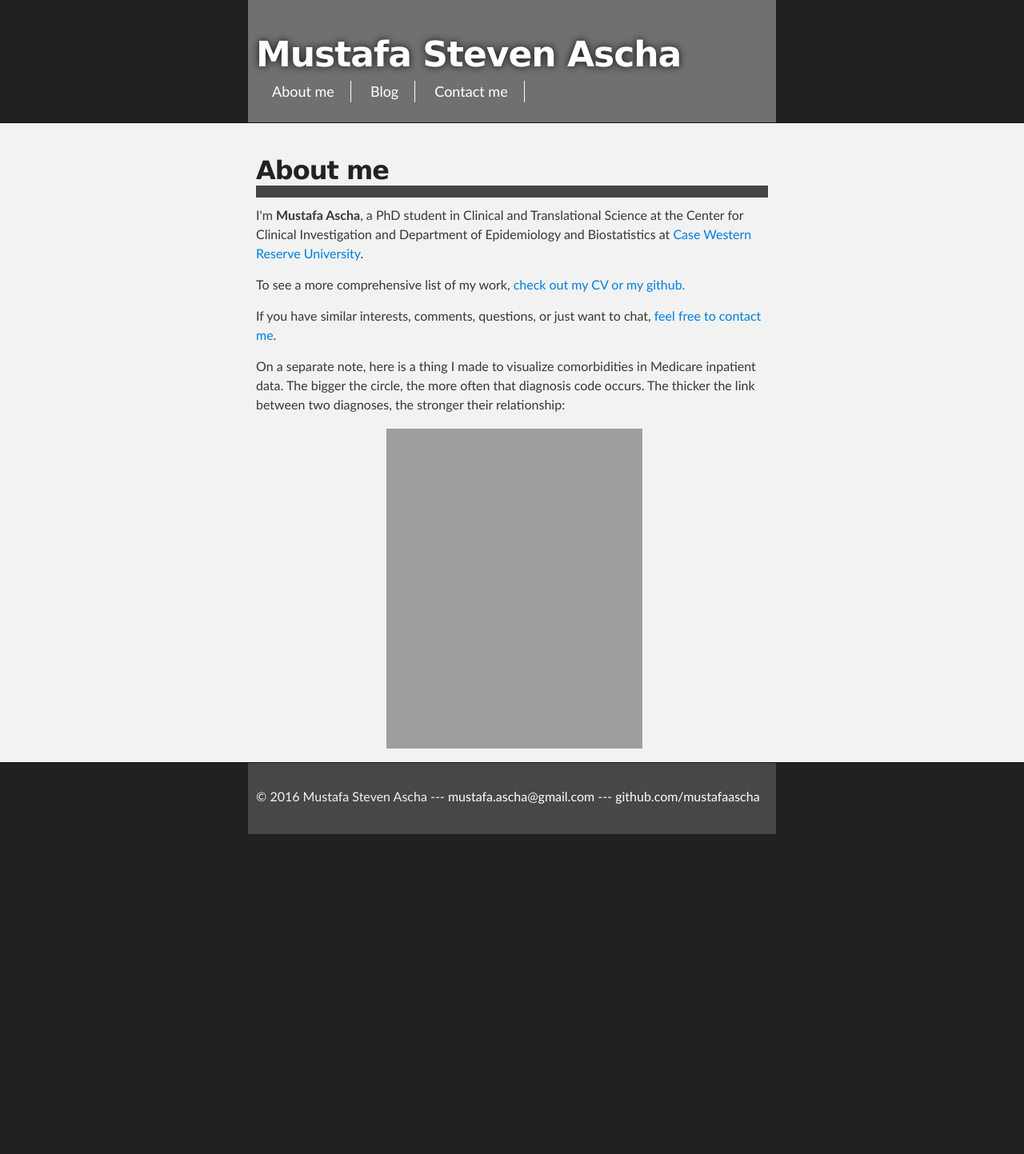
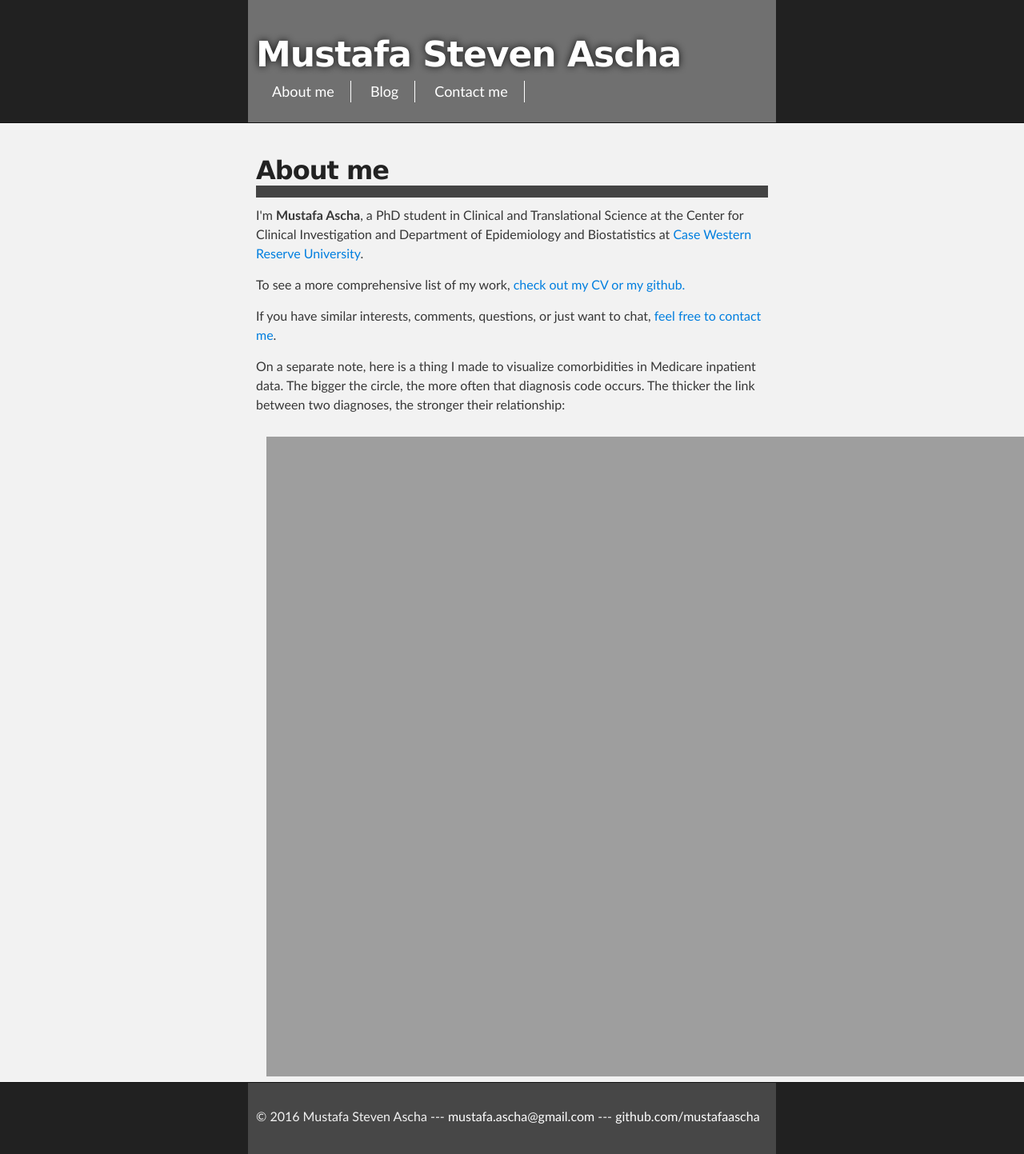
Before and after one commit to mustafaascha/mustafaascha.github.io, a Jekyll site: the page built from about/index.html, in a window 1280 px wide. Shown: the whole page at 80% size. Built offline with Jekyll 4.4.1, drawn with Linux system fonts in a browser that asks for light colours; before the commit the page ends 1043 px from its top, so only the background shows below that.

Commit message:
Update index.html

```diff
--- a/about/index.html
+++ b/about/index.html
@@ -13,7 +13,7 @@ title: About Mustafa
 
 <p> On a separate note, here is a thing I made to visualize comorbidities in Medicare inpatient data. The bigger the circle, the more often that diagnosis code occurs. The thicker the link between two diagnoses, the stronger their relationship: </p>
 
-<div style="margin: 0 auto; width:50%; height:400px;">
+<div style="margin: 0 auto; width:200%; height:800px;">
     <object type="text/html" data="http://mustafa.fyi/assets/graph-medium"
             style="width:100%; height:100%; margin:1%;">
     </object>
```
